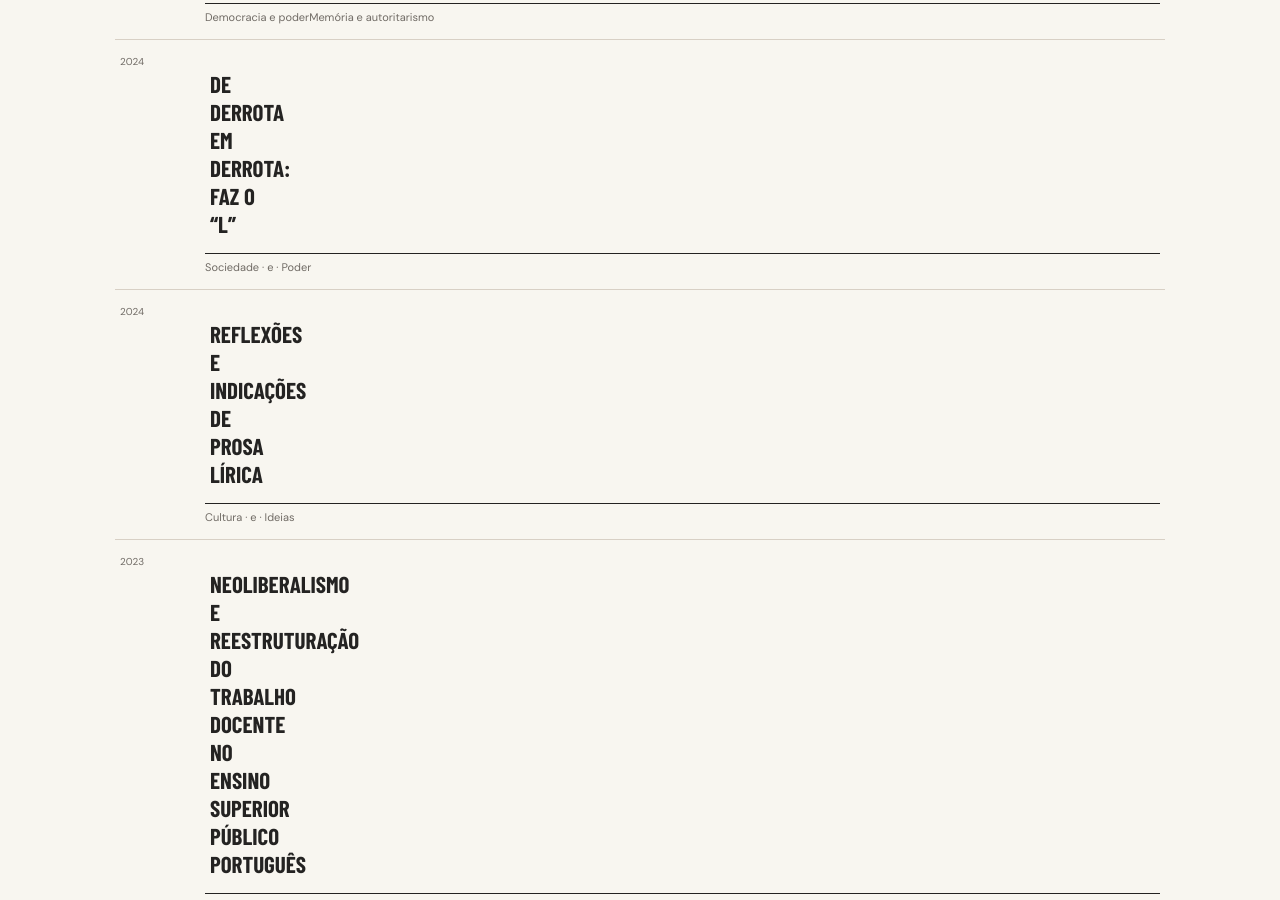
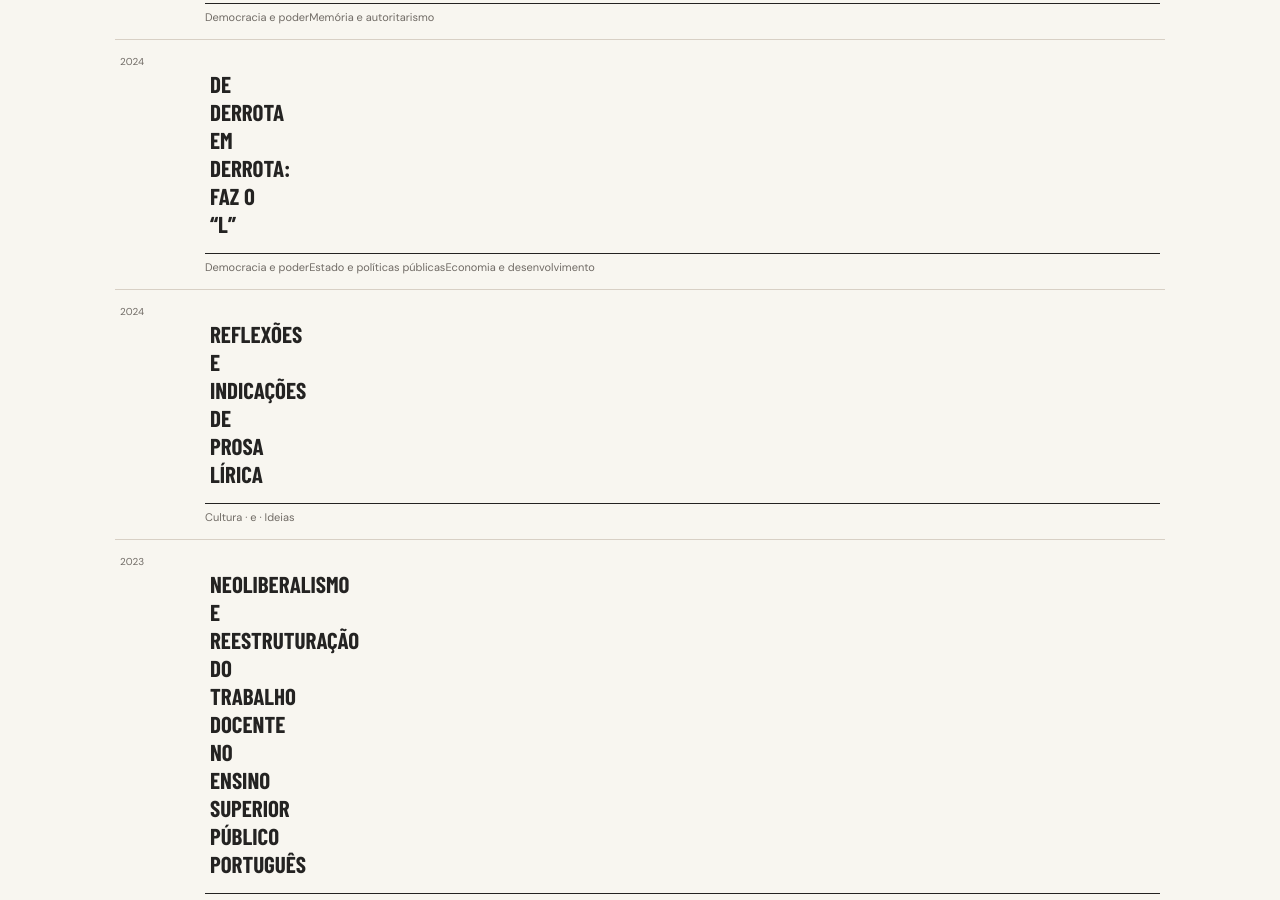
Before and after one commit to gmonteiropolli-design/Margens-da-Polis, a Jekyll site: the page built from indice-tematico/index.html, in a window 1280 px wide and 900 px high, scrolled down 3955 px. Built offline with Jekyll 4.4.1, drawn with Linux system fonts in a browser that asks for light colours; some web fonts are replaced.

Commit message:
Classifica artigo por temas editoriais

```diff
--- a/_posts/2026-11-09-de-derrota-em-derrota-faz-o-l.md
+++ b/_posts/2026-11-09-de-derrota-em-derrota-faz-o-l.md
@@ -2,6 +2,11 @@
 title: "De derrota em derrota: faz o “L”"
 date: 2024-02-20
 categories: Sociedade e Poder
+temas:
+  - "Democracia e poder"
+  - "Estado e políticas públicas"
+  - "Economia e desenvolvimento"
+
 author: Giulia Polli
 description: Em 2023, os editais de concessões e PPPs chegam ao seu maior número
   na história do Brasil, com 342 licitações que incluem florestas, o sistema de
```
